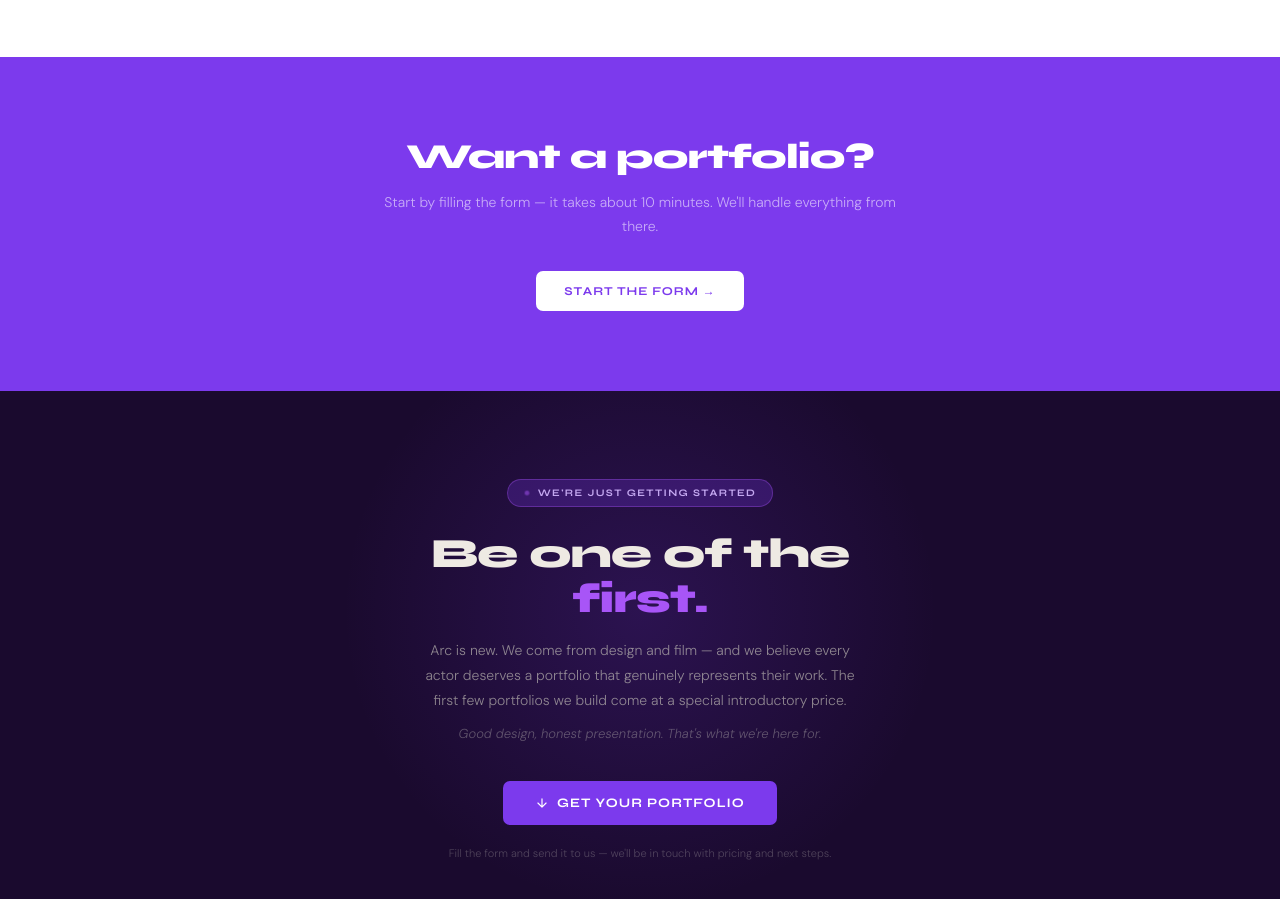
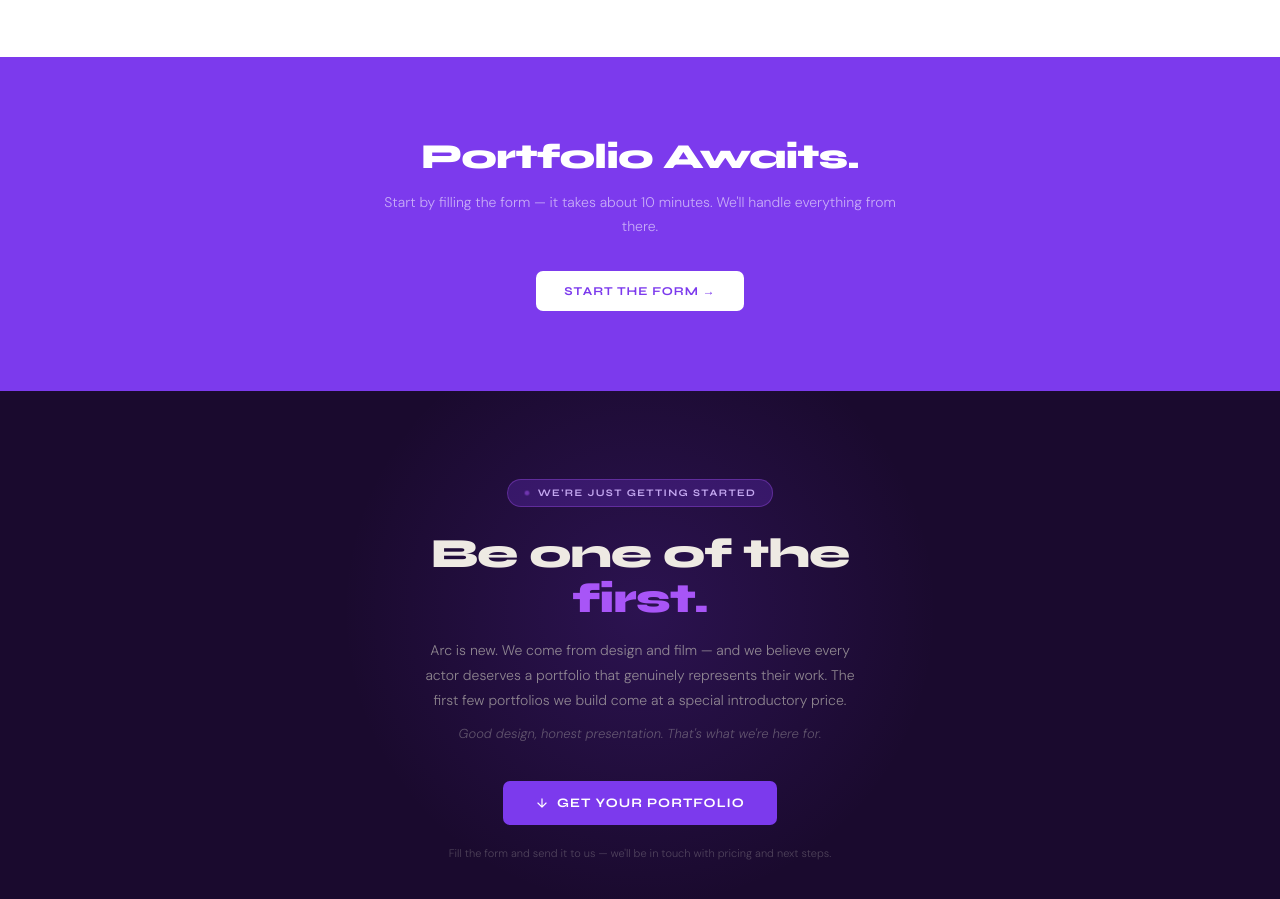
Before and after one commit to ykshitij19/THROTTLE, a plain HTML site: page index.html in a window 1280 px wide. Shown: the part 1760-2659 px from the top of the page. Drawn offline with nearby package versions, Linux system fonts and the light colour scheme.

Commit message:
Update index.html

```diff
--- a/index.html
+++ b/index.html
@@ -311,7 +311,7 @@ footer{background:var(--text);padding:2.25rem 1.5rem;text-align:center;border-to
   <!-- CTA BAND -->
   <div id="cta-band">
     <div class="cta-band-inner">
-      <div class="cta-band-h">Want a portfolio?</div>
+      <div class="cta-band-h">Portfolio Awaits.</div>
       <div class="cta-band-sub">Start by filling the form — it takes about 10 minutes. We'll handle everything from there.</div>
       <button class="btn-white" onclick="showForm()">Start the form →</button>
     </div>
```
